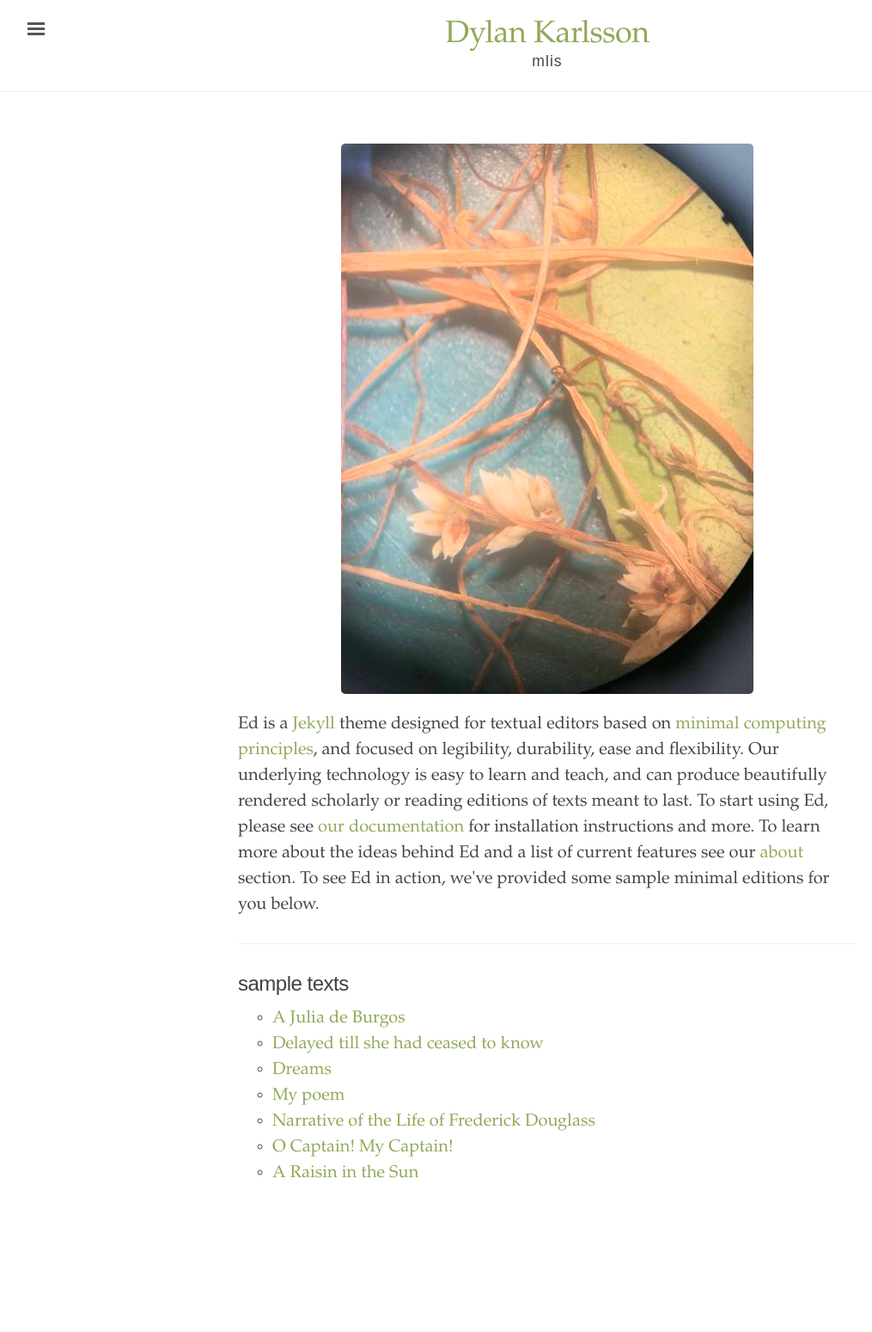
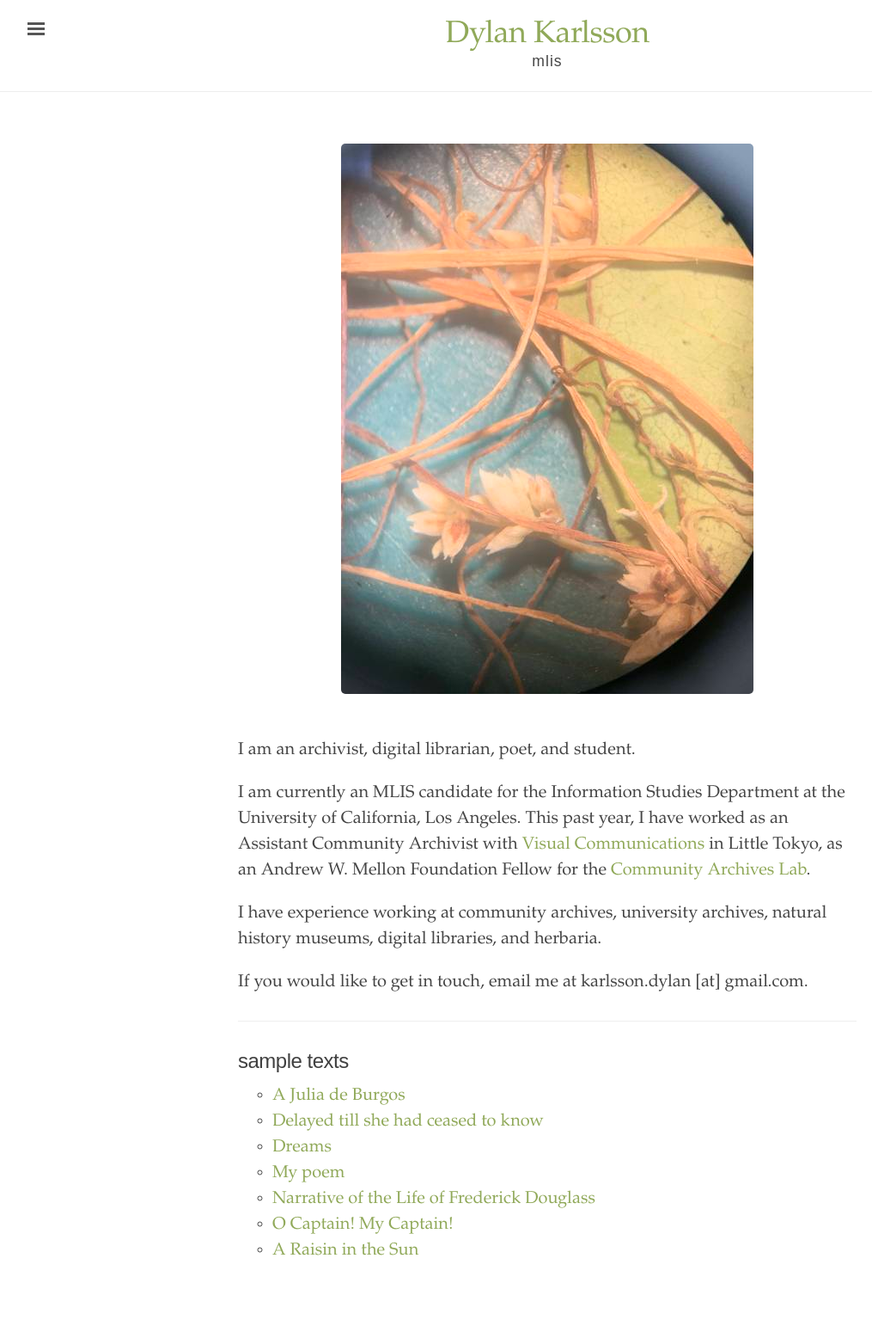
Before and after one commit to dylankarlsson/portfolio, a Jekyll site: the page built from index.html, in a window 1280 px wide. Shown: the whole page at 86% size, without its empty margins (3-1018 px from the left). Built offline with Jekyll 4.4.1, drawn with Linux system fonts in a browser that asks for light colours; before the commit the page ends 1459 px from its top, so only the background shows below that.

Commit message:
Update index.html

```diff
--- a/index.html
+++ b/index.html
@@ -5,17 +5,17 @@ title: "Dylan Karlsson"
 <div class="introduction">
 
 <center><img src="assets/microscope.jpg" alt="Botanical specimen under a microscope."></center>
+<br>
 
-<p>
-  Ed is a <a href="https://jekyllrb.com/" target="_blank">Jekyll</a> theme designed for textual
-  editors based on <a href="http://go-dh.github.io/mincomp/">minimal computing principles</a>, and
-  focused on legibility, durability, ease and flexibility. Our underlying technology is easy to
-  learn and teach, and can produce beautifully rendered scholarly or reading editions of texts meant
-  to last. To start using Ed, please see <a href="{{ site.baseurl }}/documentation/">our
-  documentation</a> for installation instructions and more. To learn more about the ideas behind Ed
-  and a list of current features see our <a href="{{ site.baseurl }}/about/">about</a> section. To
-  see Ed in action, we've provided some sample minimal editions for you below.
-</p>
+  <p>I am an archivist, digital librarian, poet, and student.</p>
+
+  <p>I am currently an MLIS candidate for the Information Studies Department at the University of California, Los Angeles. This past year, I have worked as an Assistant Community Archivist with <a href="https://vcmedia.org/" target="_blank">Visual Communications</a> in Little Tokyo, as an Andrew W. Mellon Foundation Fellow for the <a href="https://communityarchiveslab.ucla.edu/" target="blank">Community Archives Lab</a>.</p>
+
+  <p>I have experience working at community archives, university archives, natural history museums, digital libraries, and herbaria.</p>
+
+  <p>If you would like to get in touch, email me at karlsson.dylan [at] gmail.com.</p>
+
+
 </div>
 
 <hr>
```
